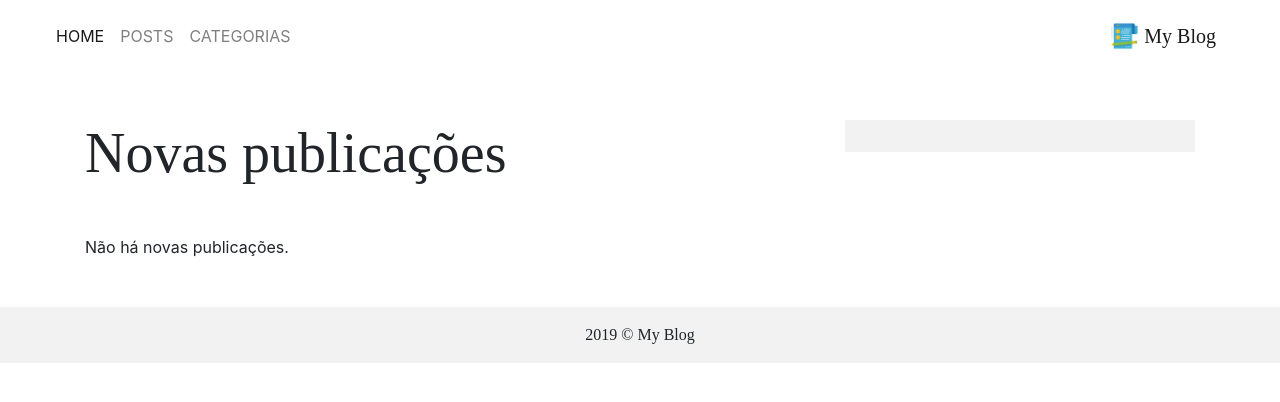
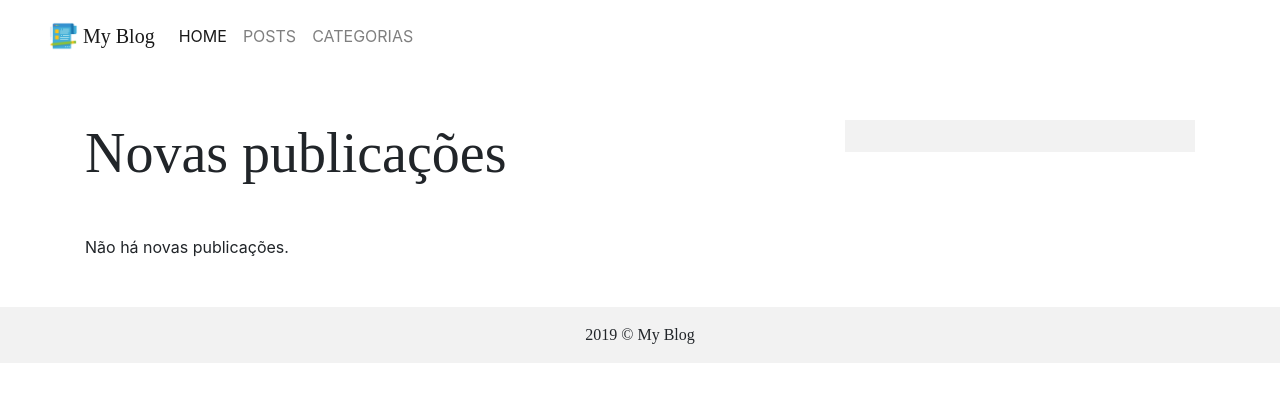
Before and after one commit to fabianapduarte/blog, a CodeIgniter app: page /blog/index.php/home/index in a window 1280 px wide. Shown: the top 402 px of the page. Run offline with CodeIgniter, Linux system fonts and the light colour scheme; data that the repository does not hold is empty; some libraries are stand-ins or nearby versions; some web fonts are replaced.

Commit message:
Correção da logo/menu

```diff
--- a/application/views/menu.php
+++ b/application/views/menu.php
@@ -27,23 +27,24 @@
 				<span class="navbar-toggler-icon"></span>
 			</button>
 			<div class="collapse navbar-collapse ml-auto" id="navbarNavDropdown">
-				<ul class="navbar-nav text-uppercase">
-					<li class="nav-item <?php echo $pagina == 'Home' ? 'active' : ' '?> ">
+				<ul class="navbar-nav">
+					<li>
+						<a class="navbar-brand font-serif ml-auto" href="home/index">
+							<img src="<?php echo base_url(); ?>assets/img/icon.png" width="30" height="30" class="d-inline-block align-top" alt="Ícone do blog">
+							My Blog
+						</a>
+					</li>
+					<li class="nav-item text-uppercase <?php echo $pagina == 'Home' ? 'active' : ' '?> ">
 						<a class="nav-link" href="<?php echo base_url(); ?>home/index">Home</a>
 					</li>
-					<li class="nav-item <?php echo $pagina == 'Posts' ? 'active' : ' '?>">
+					<li class="nav-item text-uppercase <?php echo $pagina == 'Posts' ? 'active' : ' '?>">
 						<a class="nav-link" href="<?php echo base_url(); ?>posts/todososposts">Posts</a>
 					</li>
-					<li class="nav-item <?php echo $pagina == 'Categorias' ? 'active' : ' '?> ">
+					<li class="nav-item text-uppercase <?php echo $pagina == 'Categorias' ? 'active' : ' '?> ">
 						<a class="nav-link" href="#">Categorias</a>
 					</li>
 				</ul>
 			</div>
-
-			<a class="navbar-brand font-serif ml-auto" href="home/index">
-				<img src="<?php echo base_url(); ?>assets/img/icon.png" width="30" height="30" class="d-inline-block align-top" alt="Ícone do blog">
-				My Blog
-			</a>
 
 			<?php foreach ($usuario as $user) { ?>
 			<div class="nav-item dropdown justify-content-end ml-auto">
```
